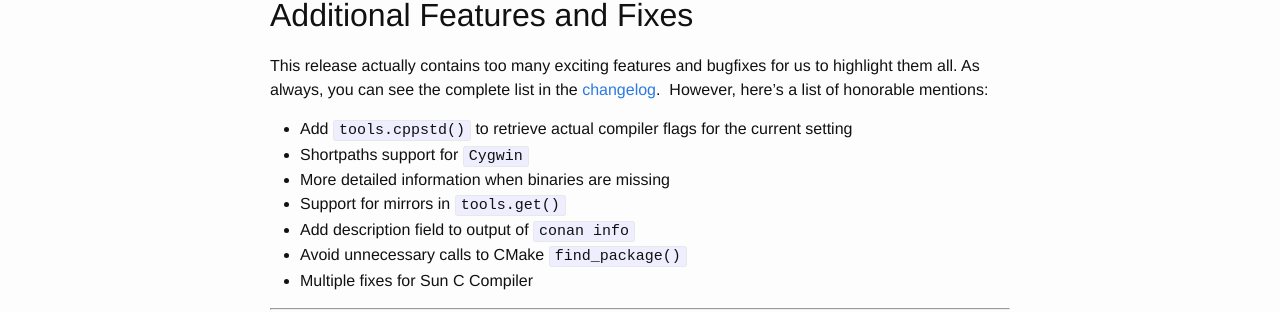
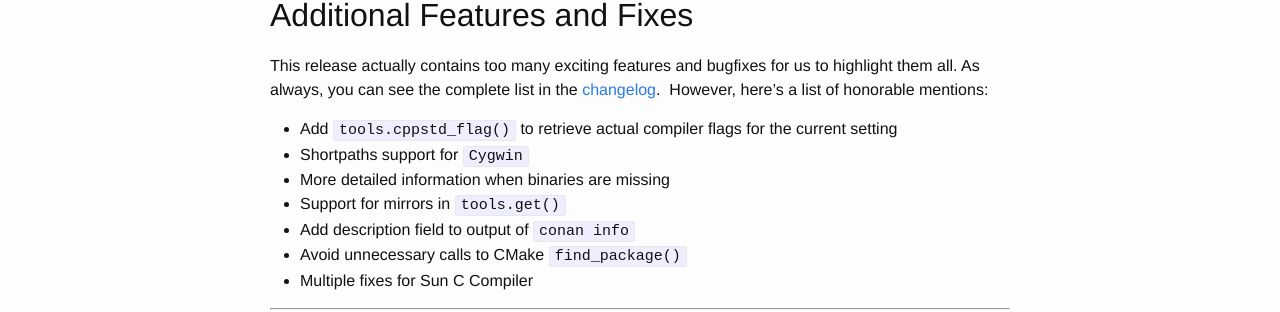
Before and after one commit to conan-io/conan-io.github.io, a Jekyll site: the page built from _posts/2020-04-06-New-conan-release-1-24.markdown, in a window 1280 px wide and 900 px high, scrolled down 3688 px. Shown: the part 239-551 px from the top of the window. Built offline with Jekyll 4.4.1, drawn with Linux system fonts in a browser that asks for light colours; comment, search, counter and statistics services are not loaded.

Commit message:
Update _posts/2020-04-06-New-conan-release-1-24.markdown
Co-Authored-By: Daniel <danimanzaneque@gmail.com>

```diff
--- a/_posts/2020-04-06-New-conan-release-1-24.markdown
+++ b/_posts/2020-04-06-New-conan-release-1-24.markdown
@@ -140,7 +140,7 @@ highlight them all. As always, you can see the complete list in the
 [changelog]( https://docs.conan.io/en/latest/changelog.html#mar-2020).  However,
 here's a list of honorable mentions:
 
-* Add `tools.cppstd()` to retrieve actual compiler flags for the current setting
+* Add `tools.cppstd_flag()` to retrieve actual compiler flags for the current setting
 * Shortpaths support for `Cygwin`
 * More detailed information when binaries are missing
 * Support for mirrors in `tools.get()`
```
